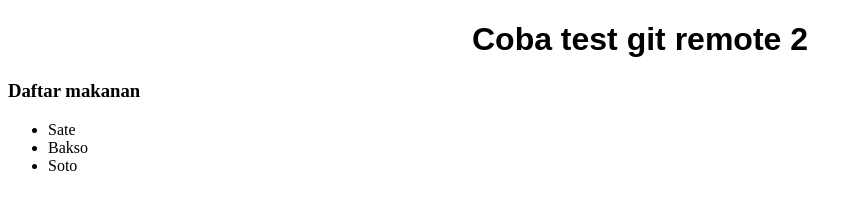
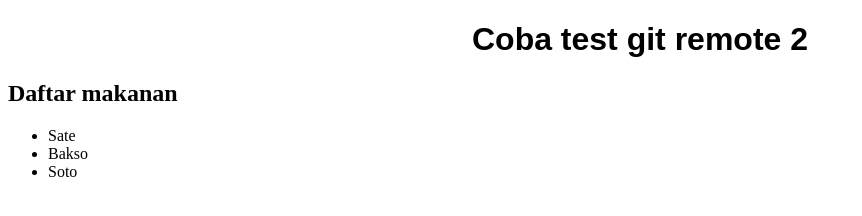
Before and after one commit to argasecondaccount/arga-test-git-2, a plain HTML site: page index.html in a window 1280 px wide. Shown: the whole page, without its empty margins (0-862 px from the left). Drawn offline with Linux system fonts and the light colour scheme.

Commit message:
mengganti ukuran font daftar makanan menjadi h2

```diff
--- a/index.html
+++ b/index.html
@@ -6,7 +6,7 @@
 </head>
 <body>
 	<h1>Coba test git remote 2</h1>
-	<h3>Daftar makanan</h3>
+	<h2>Daftar makanan</h2>
 	<ul>
 		<li>Sate</li>
 		<li>Bakso</li>
```
